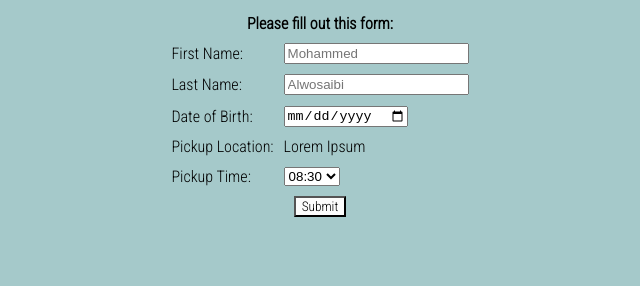
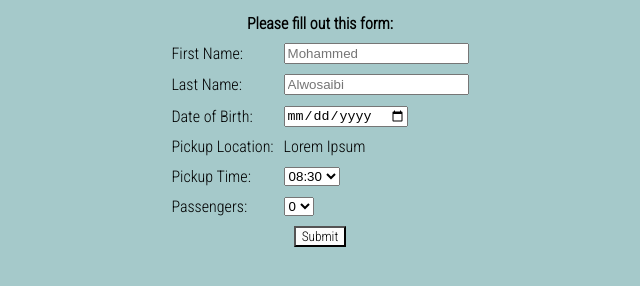
Before and after one commit to MajedZamzami1/CHSM-App, a plain HTML site: page user.html in a window 1280 px wide. Shown: the whole page, without its empty margins (320-960 px from the left). Drawn offline with Linux system fonts and the light colour scheme.

Commit message:
Update user.html

```diff
--- a/user.html
+++ b/user.html
@@ -69,6 +69,18 @@
                         </select>
                     </td>
                 </tr>
+                <tr>
+                    <td>Passengers:</td>
+                    <td>
+                        <select>
+                            <option value="0">0</option>
+                            <option value="1">1</option>
+                            <option value="2">2</option>
+                            <option value="3">3</option>
+                            <option value="4">4</option>
+                        </select>
+                    </td>
+                </tr>
                 <tr id='submit-row'>
                     <td colspan="2"><input type="submit" value="Submit"></td>
                 </tr>
```
